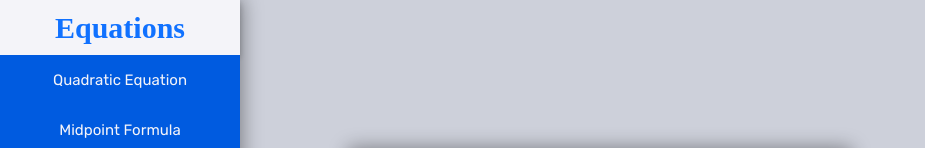
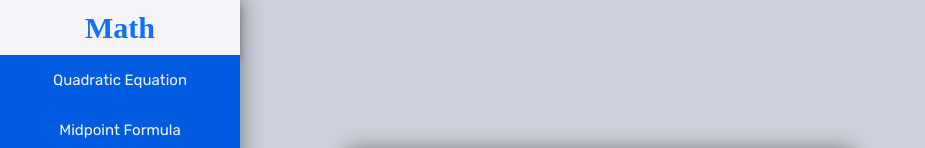
Before and after one commit to PeterHall16/Math, a plain HTML site: page index.html in a window 1280 px wide. Shown: the top 148 px of the page, without its empty margins (0-925 px from the left). Drawn offline with Linux system fonts and the light colour scheme; a web font is replaced by a local one.

Commit message:
Name change

```diff
--- a/index.html
+++ b/index.html
@@ -1,7 +1,7 @@
 <!DOCTYPE html>
 <html>
 	<head>
-		<title>Equations</title>
+		<title>Math</title>
 		<link rel="stylesheet" type="text/css" href="style.css">
 			<link href="https://fonts.googleapis.com/css?family=Roboto" rel="stylesheet">
 			<link href="https://fonts.googleapis.com/css?family=Rubik" rel="stylesheet">
@@ -10,7 +10,7 @@
 <body>
 	<div class="grid">
 	<header class="left">
-		<h1 class="title">Equations</h1>
+		<h1 class="title">Math</h1>
 		<div class="square">
 			<button class="item specificName" id="Quadratic">Quadratic Equation</button>
 			<button class="item specificName" id="Midpoint">Midpoint Formula</button>
```
